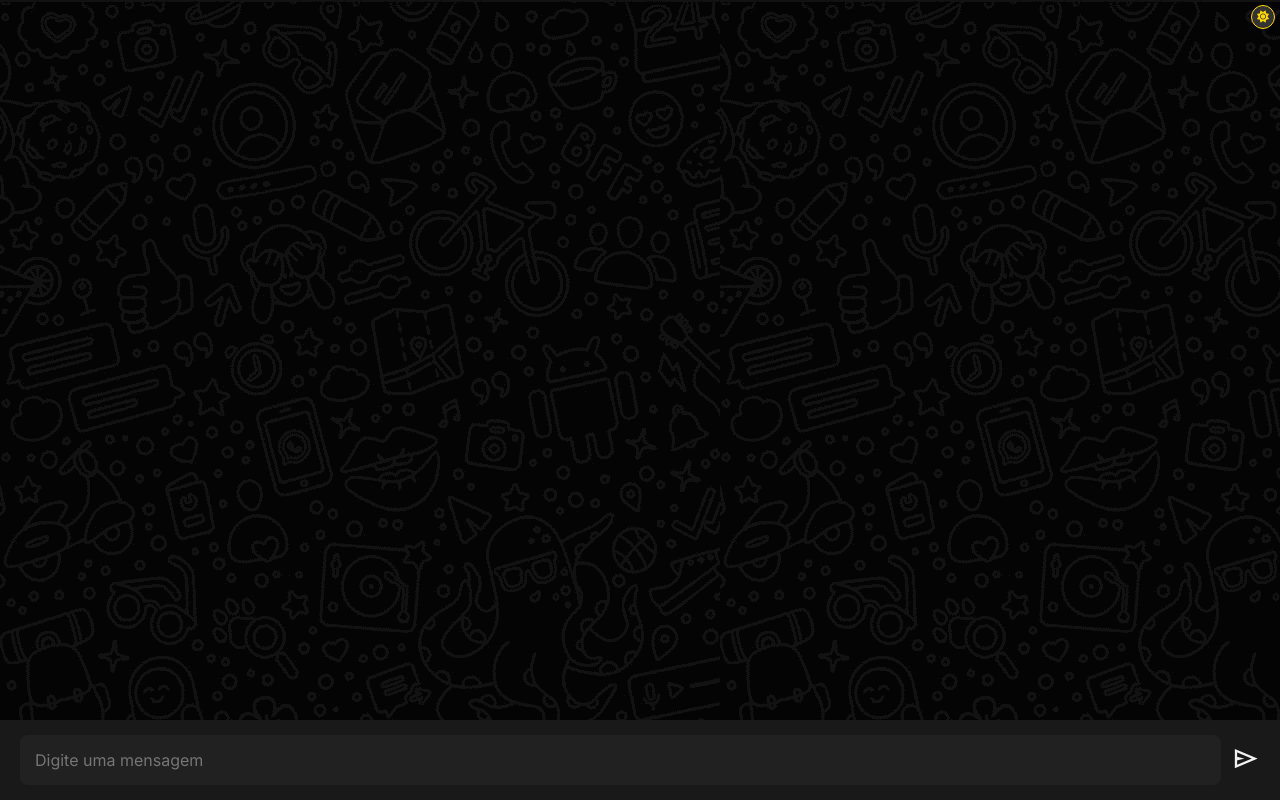
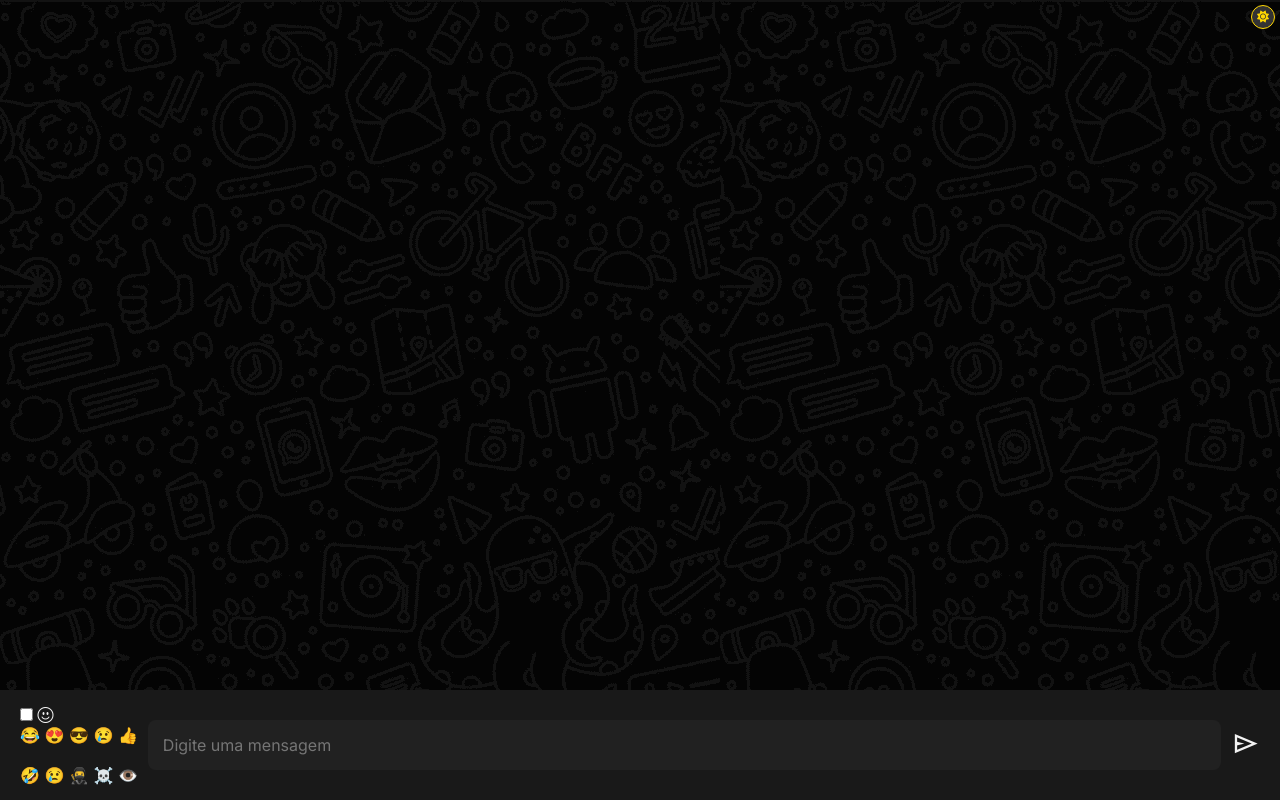
Before and after one commit to Venullx/Zapgram, a plain HTML site: page frontend/index.html in a window 1280 px wide. Both pictures are taken after typing "Sample" into the empty fields and a click on the button "Entrar". Drawn offline with nearby package versions, Linux system fonts and the light colour scheme.

Commit message:
fix index.html

```diff
--- a/frontend/index.html
+++ b/frontend/index.html
@@ -6,6 +6,7 @@
 
     <link rel="stylesheet" href="https://fonts.googleapis.com/css2?family=Material+Symbols+Outlined:opsz,wght,FILL,GRAD@24,400,1,0" />
     <link rel="stylesheet" href="https://cdnjs.cloudflare.com/ajax/libs/font-awesome/6.0.0-beta3/css/all.min.css">
+    <link rel="stylesheet" href="https://cdn.jsdelivr.net/npm/bootstrap-icons@1.11.3/font/bootstrap-icons.min.css">
     <link rel="icon" href="../frontend/images/logo.png" type="image/x-icon">
 
     <link rel="stylesheet" href="./css/style.css">
@@ -64,7 +65,27 @@
         </section>
 
         <form class="chat__form">
-            <input type="text" class="chat__input" placeholder="Digite uma mensagem" required />
+            <label class="emoji-container">
+                <input type="checkbox" id="emoji-toggle" class="emoji-toggle" />
+                <i class="bi bi-emoji-smile emojis"></i>
+                <div class="emoji-list">
+
+                    <span class="emoji" onclick="selectEmoji('😂')">😂</span>
+                    <span class="emoji" onclick="selectEmoji('😍')">😍</span>
+                    <span class="emoji" onclick="selectEmoji('😎')">😎</span>
+                    <span class="emoji" onclick="selectEmoji('😢')">😢</span>
+                    <span class="emoji" onclick="selectEmoji('👍')">👍</span>
+                    <br>
+                    <br>
+                    <span class="emoji" onclick="selectEmoji('🤣')">🤣</span>
+                    <span class="emoji" onclick="selectEmoji('😢')">😢</span>
+                    <span class="emoji" onclick="selectEmoji('🥷')">🥷</span>
+                    <span class="emoji" onclick="selectEmoji('☠️')">☠️</span>
+                    <span class="emoji" onclick="selectEmoji('👁️')">👁️</span>
+
+                </div>
+            </label>
+            <input type="text" id="chat-input" class="chat__input" placeholder="Digite uma mensagem" required />
             <button type="submit" class="chat__button">
                 <span class="material-symbols-outlined">send</span>
             </button>
```
